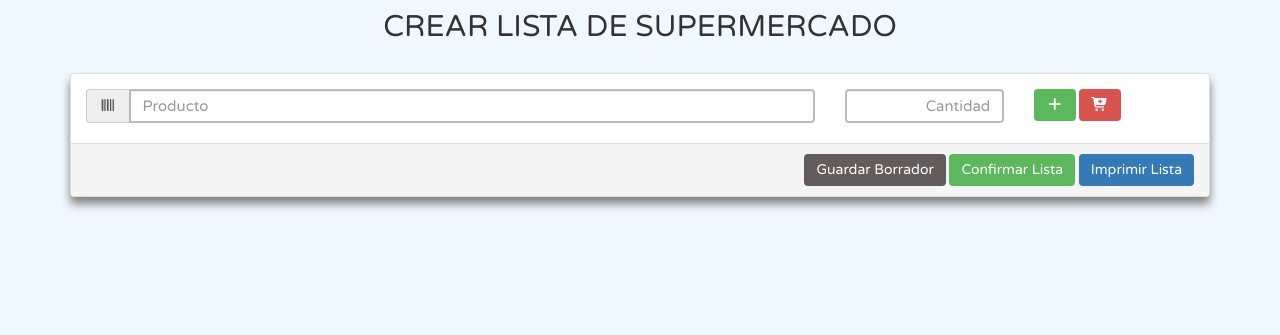
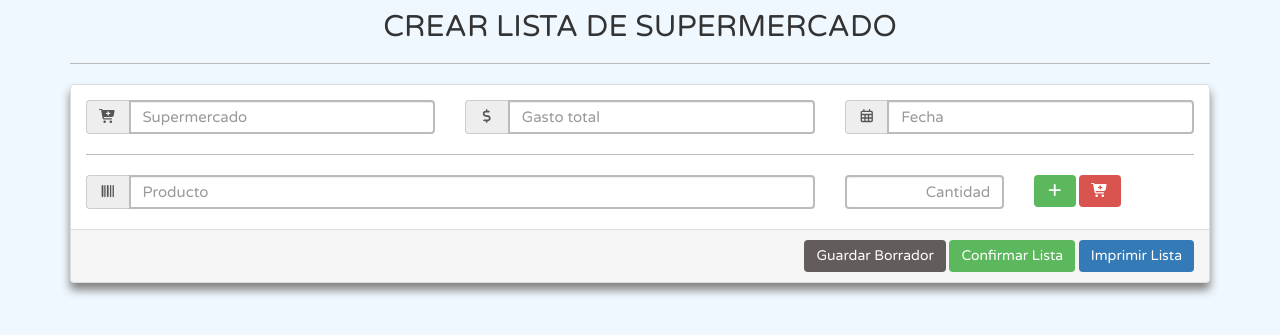
Before and after one commit to braian09millo/Inventario, an ASP.NET MVC app: page /ListaMercado/ListaMercadoView in a window 1280 px wide. Shown: the part 51-386 px from the top of the page. Run offline with ASP.NET Core 8 and stand-ins for ASP.NET MVC 5, Linux system fonts and the light colour scheme; the project's own start-up code is not run, and a stand-in starts its controllers and pages; some libraries are stand-ins or nearby versions.

Commit message:
se agrega supermecado, gasto y fecha de compra a la lista

```diff
--- a/API_Inventory/API_Inventory/Scripts/app.js
+++ b/API_Inventory/API_Inventory/Scripts/app.js
@@ -1,5 +1,26 @@
 //VARIABLES GLOBALES
 var accion;
+
+//DATEPICKER EN ESPAÑOL
+$.datepicker.regional['es'] = {
+    closeText: 'Cerrar',
+    prevText: '< Ant',
+    nextText: 'Sig >',
+    currentText: 'Hoy',
+    monthNames: ['Enero', 'Febrero', 'Marzo', 'Abril', 'Mayo', 'Junio', 'Julio', 'Agosto', 'Septiembre', 'Octubre', 'Noviembre', 'Diciembre'],
+    monthNamesShort: ['Ene', 'Feb', 'Mar', 'Abr', 'May', 'Jun', 'Jul', 'Ago', 'Sep', 'Oct', 'Nov', 'Dic'],
+    dayNames: ['Domingo', 'Lunes', 'Martes', 'Miércoles', 'Jueves', 'Viernes', 'Sábado'],
+    dayNamesShort: ['Dom', 'Lun', 'Mar', 'Mié', 'Juv', 'Vie', 'Sáb'],
+    dayNamesMin: ['Do', 'Lu', 'Ma', 'Mi', 'Ju', 'Vi', 'Sá'],
+    weekHeader: 'Sm',
+    dateFormat: 'dd/mm/yy',
+    firstDay: 1,
+    isRTL: false,
+    showMonthAfterYear: false,
+    yearSuffix: ''
+};
+
+$.datepicker.setDefaults($.datepicker.regional['es']);
 
 //AJAX CALLS
 function cargarProductos(origen) {
@@ -55,8 +76,6 @@ function guardarProductoDesdeLista(elemento) {
 
     let inputValor = $(elemento).parent().parent().find('.inputProducto').val().toUpperCase();
 
-    console.log(inputValor);
-
     let xoProducto = {
         ProductoID: 0,
         Descripcion: inputValor
@@ -68,9 +87,7 @@ function guardarProductoDesdeLista(elemento) {
         url: '/api/Producto/AddProducto',
         data: xoProducto,
         success: function (result) {
-
-            limpiarDatos();
-            $('#modalProducto').modal('hide');
+            alert('Producto agregado correctamente');
         },
         complete: function (result) {
 
--- a/API_Inventory/API_Inventory/Views/ListaMercado/ListaMercadoView.cshtml
+++ b/API_Inventory/API_Inventory/Views/ListaMercado/ListaMercadoView.cshtml
@@ -1,11 +1,11 @@
 
 @{
-    ViewBag.Title = "ListaMercadoView";
+    ViewBag.Title = "Lista de mercado";
     Layout = "~/Views/Shared/_Layout.cshtml";
 }
 
 <h2 class="text-center"> CREAR LISTA DE SUPERMERCADO </h2>
-<br />
+<hr />
 
 @* BODY CONTENT *@
 
--- a/API_Inventory/API_Inventory/Views/Shared/PanelContainer.cshtml
+++ b/API_Inventory/API_Inventory/Views/Shared/PanelContainer.cshtml
@@ -1,5 +1,28 @@
 <div id="mainPanel" class="panel panel-default">
     <div class="panel-body">
+        <div class="form-horizontal">
+            <div class="form-group">
+                <div class="col-sm-4 col-xs-6">
+                    <div class="input-group">
+                        <span class="input-group-addon" id="basic-addon1"><i class="fas fa-cart-plus"></i></span>
+                        <input type="text" class="form-control" placeholder="Supermercado" aria-describedby="basic-addon1" id="txtSupermercado" required />
+                    </div>
+                </div>
+                <div class="col-sm-4 col-xs-6">
+                    <div class="input-group">
+                        <span class="input-group-addon" id="basic-addon1"><i class="fas fa-dollar-sign"></i></span>
+                        <input type="text" class="form-control" placeholder="Gasto total" aria-describedby="basic-addon1" id="txtGasto" required />
+                    </div>
+                </div>
+                <div class="col-sm-4 col-xs-6">
+                    <div class="input-group">
+                        <span class="input-group-addon" id="basic-addon1"><i class="far fa-calendar-alt"></i></span>
+                        <input type="text" class="form-control" placeholder="Fecha" aria-describedby="basic-addon1" id="txtFecha" required />
+                    </div>
+                </div>
+            </div>
+        </div>
+        <hr />
         <div class="form-horizontal" id="formBody">
             <div class="form-group">
                 <div class="col-sm-8 col-xs-6">
@@ -37,6 +60,7 @@
 
     $(document).ready(function () {
         cargarProductos('LM');
+        $('#txtFecha').datepicker();
     });
 
     function imprimirLista() {
```
